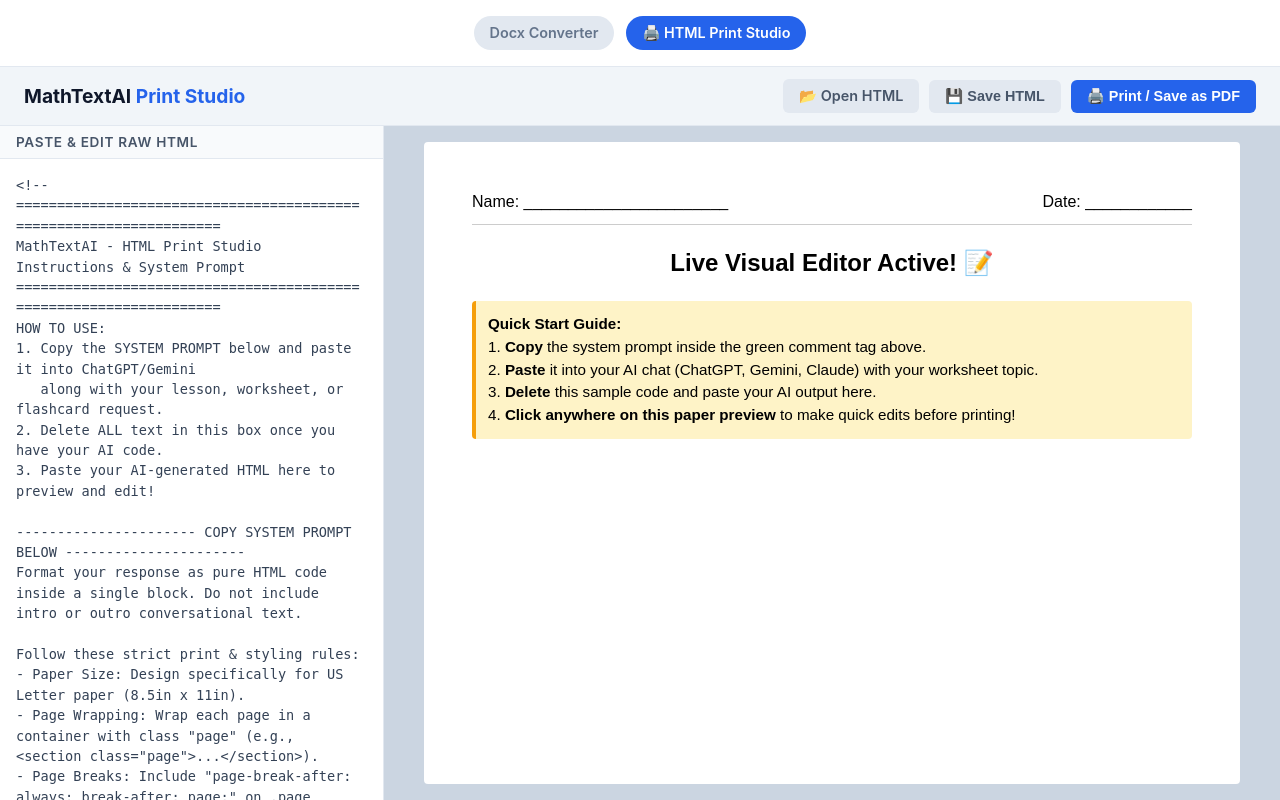
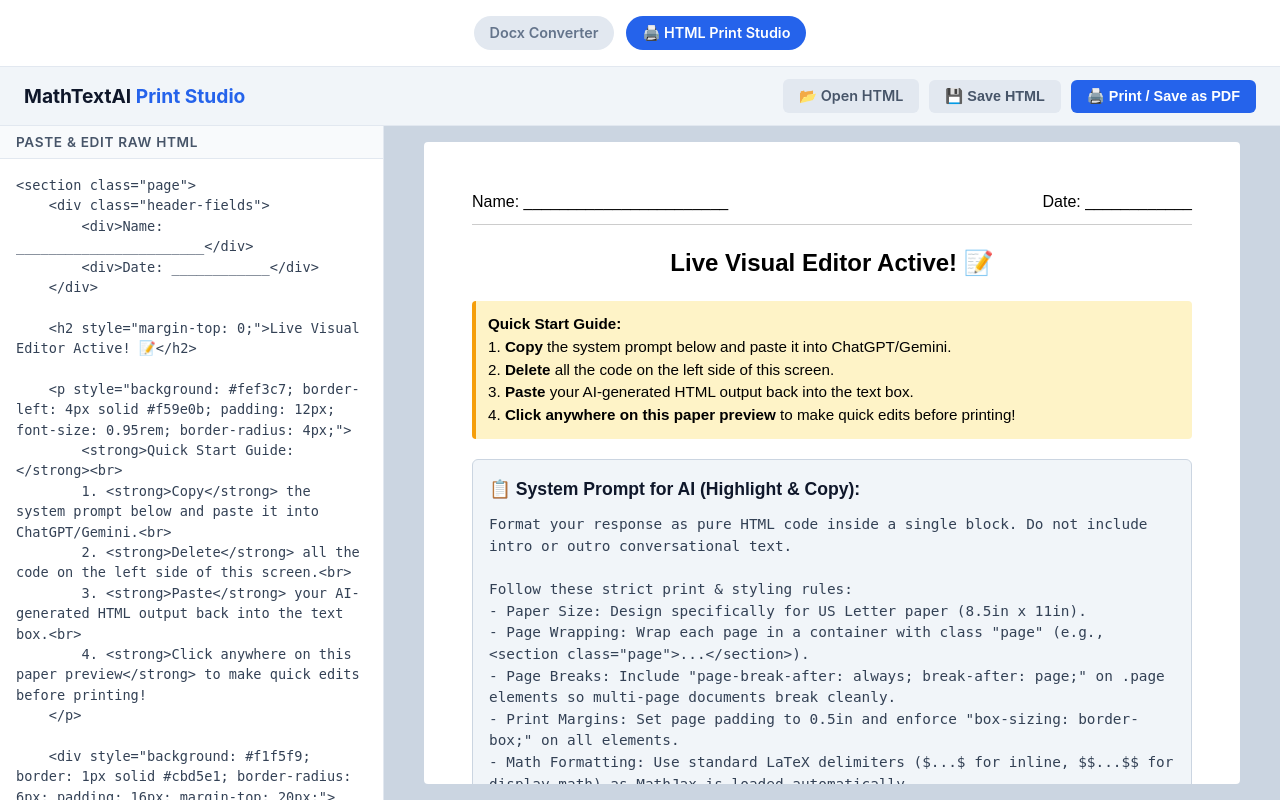
Before and after one commit to tshown-dot/mathtextai, a Flask app: page /print in a window 1280 px wide. Run offline with Flask 3, Linux system fonts and the light colour scheme.

Commit message:
Move system prompt directly into the visual preview canvas

```diff
--- a/templates/print.html
+++ b/templates/print.html
@@ -184,42 +184,33 @@
         const iframe = document.getElementById('previewFrame');
         let typingTimer;
 
-        const defaultSample = `<!--
-===================================================================
-MathTextAI - HTML Print Studio Instructions & System Prompt
-===================================================================
-HOW TO USE:
-1. Copy the SYSTEM PROMPT below and paste it into ChatGPT/Gemini
-   along with your lesson, worksheet, or flashcard request.
-2. Delete ALL text in this box once you have your AI code.
-3. Paste your AI-generated HTML here to preview and edit!
-
----------------------- COPY SYSTEM PROMPT BELOW ----------------------
-Format your response as pure HTML code inside a single block. Do not include intro or outro conversational text.
-
-Follow these strict print & styling rules:
-- Paper Size: Design specifically for US Letter paper (8.5in x 11in).
-- Page Wrapping: Wrap each page in a container with class "page" (e.g., <section class="page">...</section>).
-- Page Breaks: Include "page-break-after: always; break-after: page;" on .page elements so multi-page documents break cleanly.
-- Print Margins: Set page padding to 0.5in and enforce "box-sizing: border-box;" on all elements.
-- Math Formatting: Use standard LaTeX delimiters ($...$ for inline, $$...$$ for display math) as MathJax is loaded automatically.
-----------------------------------------------------------------------
--->
-
-<section class="page">
+        const defaultSample = `<section class="page">
     <div class="header-fields">
         <div>Name: _______________________</div>
         <div>Date: ____________</div>
     </div>
 
-    <h2>Live Visual Editor Active! 📝</h2>
+    <h2 style="margin-top: 0;">Live Visual Editor Active! 📝</h2>
+
     <p style="background: #fef3c7; border-left: 4px solid #f59e0b; padding: 12px; font-size: 0.95rem; border-radius: 4px;">
         <strong>Quick Start Guide:</strong><br>
-        1. <strong>Copy</strong> the system prompt inside the green comment tag above.<br>
-        2. <strong>Paste</strong> it into your AI chat (ChatGPT, Gemini, Claude) with your worksheet topic.<br>
-        3. <strong>Delete</strong> this sample code and paste your AI output here.<br>
+        1. <strong>Copy</strong> the system prompt below and paste it into ChatGPT/Gemini.<br>
+        2. <strong>Delete</strong> all the code on the left side of this screen.<br>
+        3. <strong>Paste</strong> your AI-generated HTML output back into the text box.<br>
         4. <strong>Click anywhere on this paper preview</strong> to make quick edits before printing!
     </p>
+
+    <div style="background: #f1f5f9; border: 1px solid #cbd5e1; border-radius: 6px; padding: 16px; margin-top: 20px;">
+        <strong style="display: block; margin-bottom: 12px; color: #0f172a; font-size: 1.1rem;">📋 System Prompt for AI (Highlight & Copy):</strong>
+        <pre style="white-space: pre-wrap; font-family: ui-monospace, SFMono-Regular, monospace; font-size: 0.9rem; color: #334155; margin: 0; line-height: 1.5;">Format your response as pure HTML code inside a single block. Do not include intro or outro conversational text.
+
+Follow these strict print & styling rules:
+- Paper Size: Design specifically for US Letter paper (8.5in x 11in).
+- Page Wrapping: Wrap each page in a container with class "page" (e.g., &lt;section class="page"&gt;...&lt;/section&gt;).
+- Page Breaks: Include "page-break-after: always; break-after: page;" on .page elements so multi-page documents break cleanly.
+- Print Margins: Set page padding to 0.5in and enforce "box-sizing: border-box;" on all elements.
+- Math Formatting: Use standard LaTeX delimiters ($...$ for inline, $$...$$ for display math) as MathJax is loaded automatically.</pre>
+    </div>
 </section>`;
 
         function buildDocumentShell(innerContent) {
```
